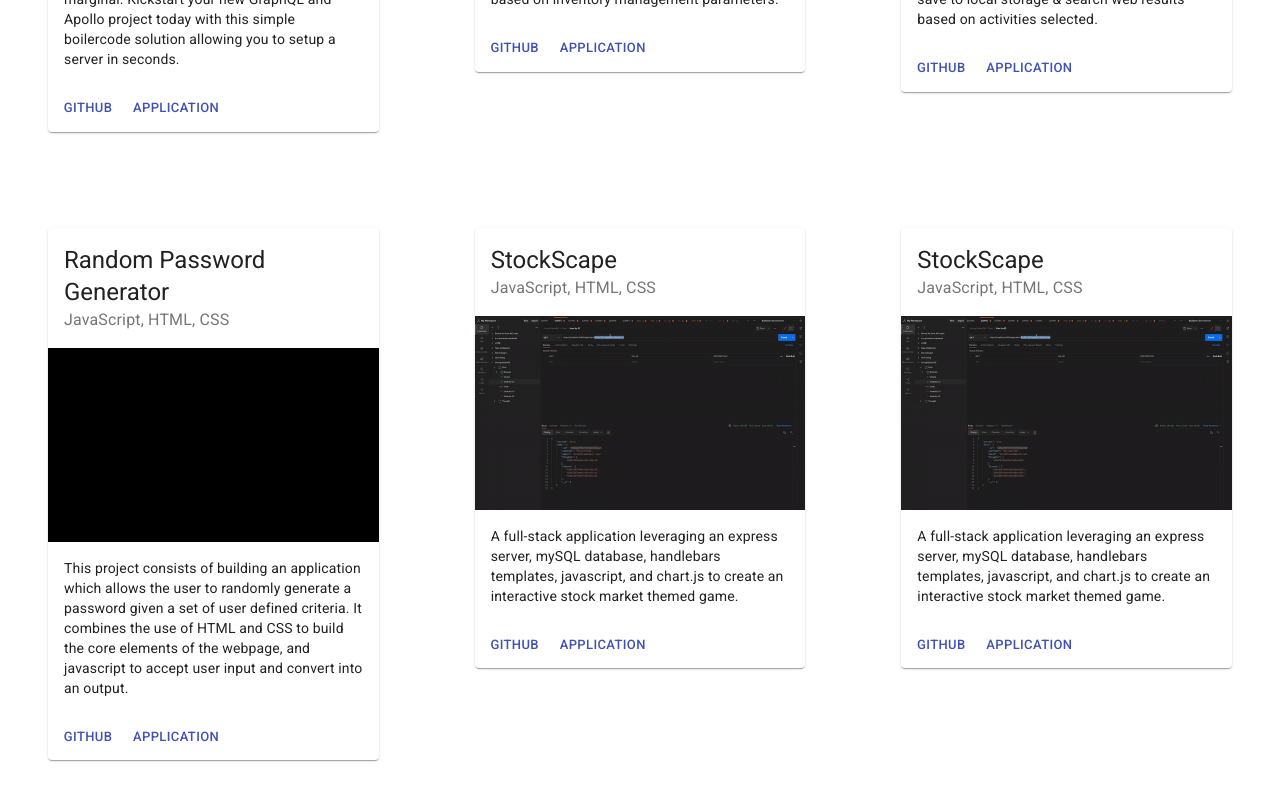
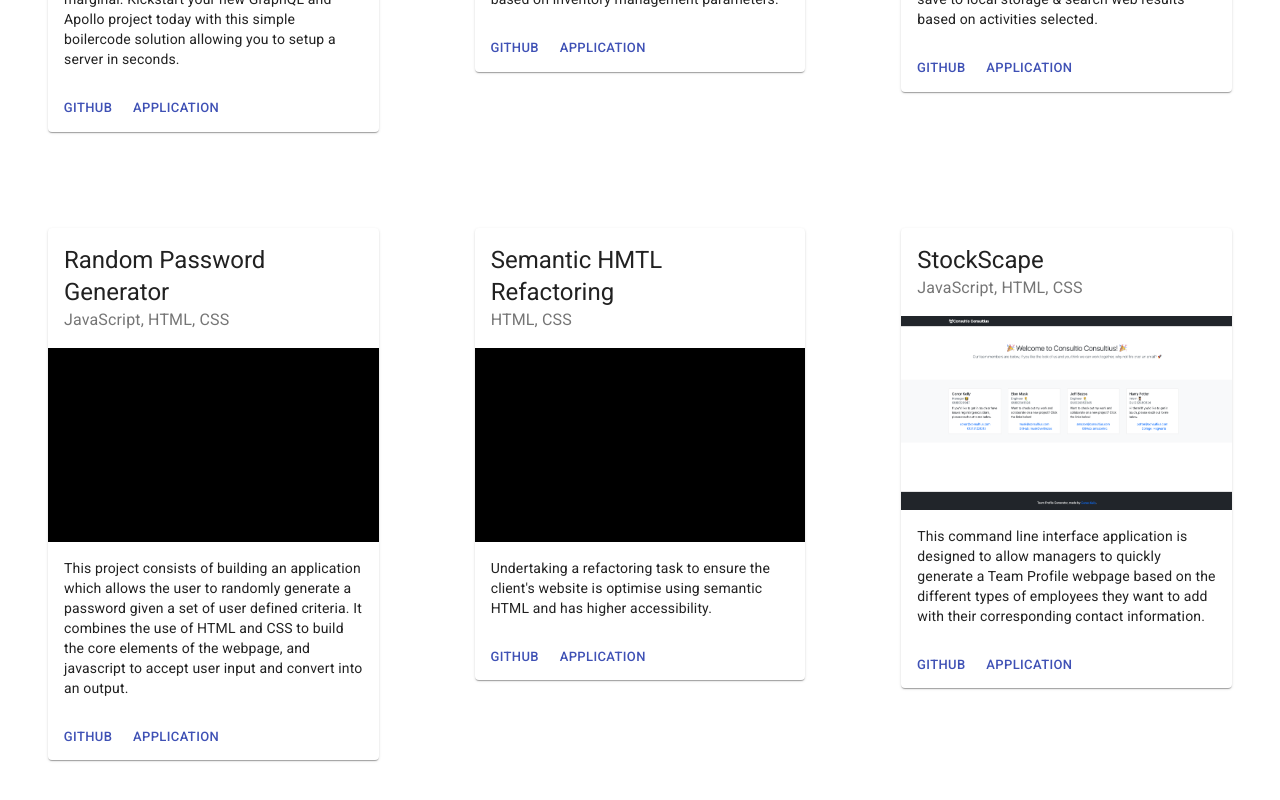
Before and after one commit to conorjkelly96/react-portfolio, a React (Create React App) app: page /portfolio in a window 1280 px wide. Shown: the part 1595-2395 px from the top of the page. Built offline with nearby package versions, Linux system fonts and the light colour scheme.

Commit message:
project cards complete

```diff
--- a/src/pages/Portfolio/projects.js
+++ b/src/pages/Portfolio/projects.js
@@ -10,6 +10,8 @@ import graphqlapollo from "./images/graphql_apollo.png";
 import scm from "./images/scm.png";
 import boredasbook from "./images/boredasbook.gif";
 import passwordgenerator from "./images/passwordgenerator.gif";
+import seorefactoring from "./images/seorefactoring.gif";
+import teamprofilegenerator from "./images/teamprofilegenerator.png";
 
 export const useStyles = makeStyles({
   cardContainer: {
@@ -128,25 +130,26 @@ export const projects = [
     image: passwordgenerator,
   },
   {
-    title: "StockScape",
+    title: "Semantic HMTL Refactoring",
     description:
-      "A full-stack application leveraging an express server, mySQL database, handlebars templates, javascript, and chart.js to create an interactive stock market themed game.",
-    technologies: "JavaScript, HTML, CSS",
+      "Undertaking a refactoring task to ensure the client's website is optimise using semantic HTML and has higher accessibility.",
+    technologies: "HTML, CSS",
     tools:
       "bcrypt, chart.js, session-sequelize, express, handlebars.js, express.js, mySQL, sequelize ORM",
-    github: "https://github.com/conorjkelly96/stockscape",
-    app: "https://stockscape.herokuapp.com/",
-    image: nosqlapi,
+    github:
+      "https://github.com/conorjkelly96/semantic-html-refactoring-marketing-agency",
+    app: "https://conorjkelly96.github.io/semantic-html-refactoring-marketing-agency/",
+    image: seorefactoring,
   },
   {
     title: "StockScape",
     description:
-      "A full-stack application leveraging an express server, mySQL database, handlebars templates, javascript, and chart.js to create an interactive stock market themed game.",
+      "This command line interface application is designed to allow managers to quickly generate a Team Profile webpage based on the different types of employees they want to add with their corresponding contact information.",
     technologies: "JavaScript, HTML, CSS",
     tools:
       "bcrypt, chart.js, session-sequelize, express, handlebars.js, express.js, mySQL, sequelize ORM",
-    github: "https://github.com/conorjkelly96/stockscape",
-    app: "https://stockscape.herokuapp.com/",
-    image: nosqlapi,
+    github: "https://github.com/conorjkelly96/team-profile-generator",
+    app: "https://github.com/conorjkelly96/team-profile-generator",
+    image: teamprofilegenerator,
   },
 ];
```
Also changed, not shown: src/pages/Portfolio/images/seorefactoring.gif (added), src/pages/Portfolio/images/teamprofilegenerator.png (added).
